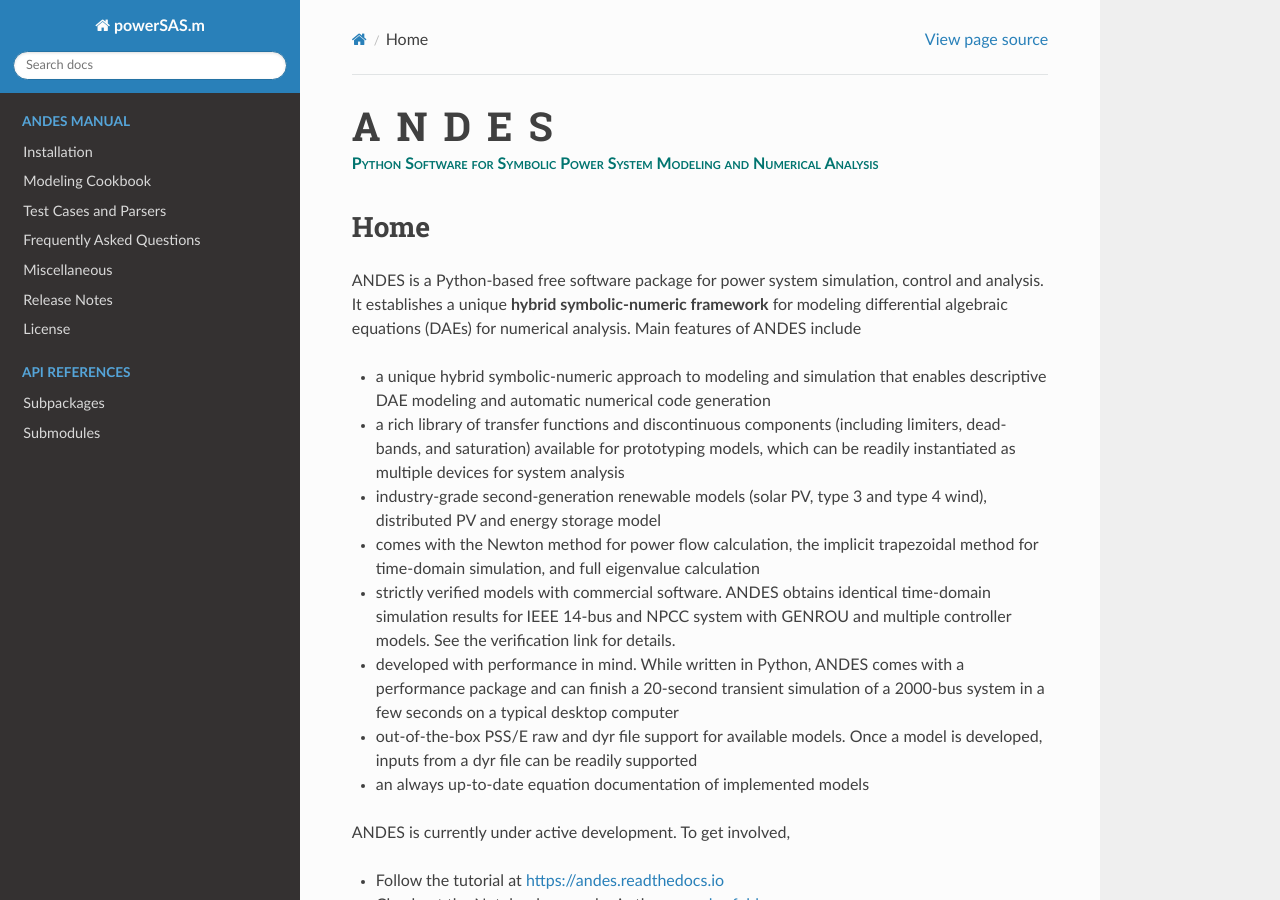
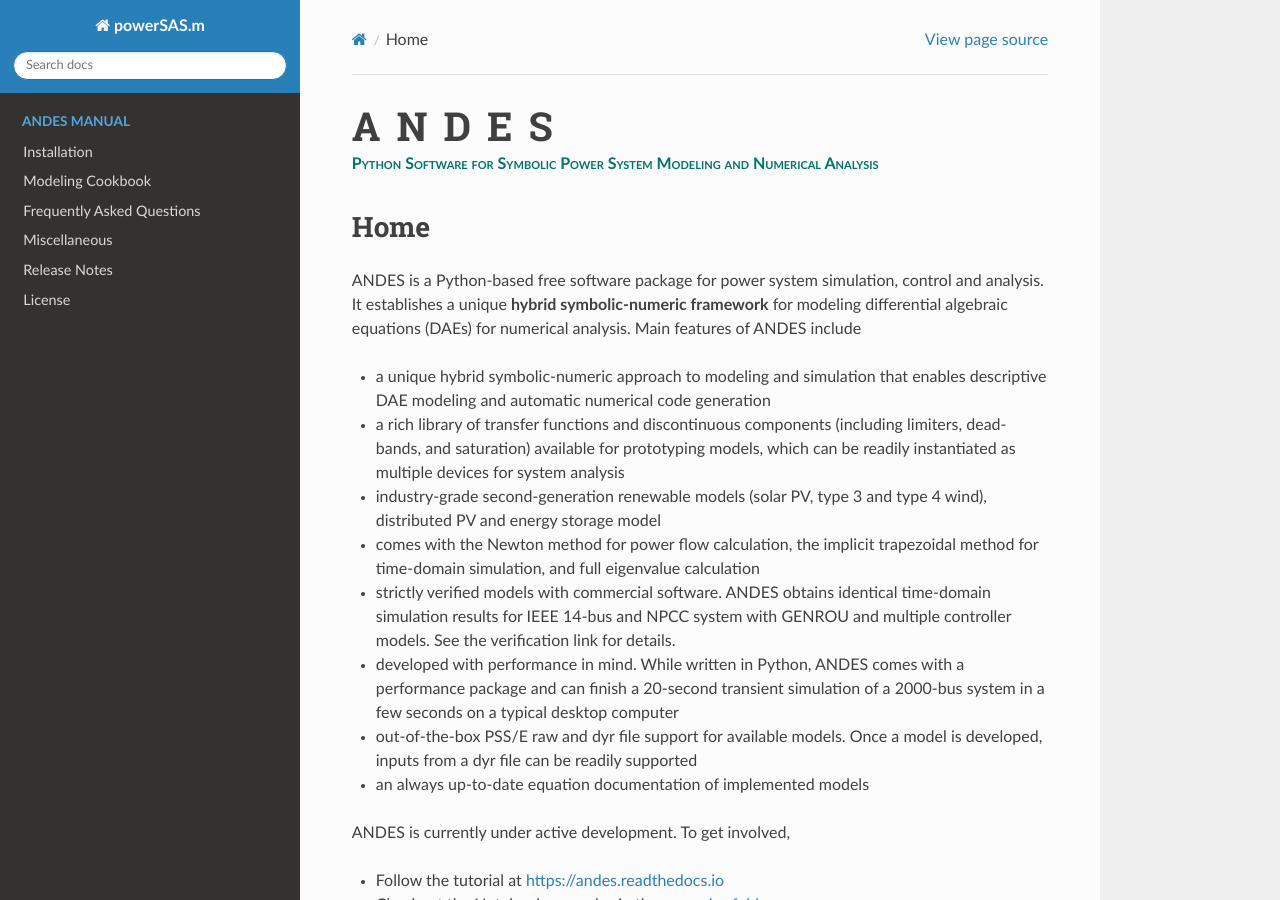
Before and after one commit to ANL-CEEESA/powersas.m, a Sphinx documentation site: the page built from docs/source/index.rst, in a window 1280 px wide and 900 px high. Built offline with Sphinx 7.4.7 and the Read the Docs theme 2.0.0, drawn with Linux system fonts in a browser that asks for light colours; pages that are not in the unit, such as notebooks, are missing from menus; the version number could not be read and is left out.

```diff
--- a/docs/source/index.rst
+++ b/docs/source/index.rst
@@ -72,7 +72,6 @@ See the GitHub repository for a full list of contributors.
 
    install.rst
    modeling.rst
-   cases.rst
    configref.rst
    faq.rst
    troubleshooting.rst
```
Also changed, not shown: other parts of docs/source/index.rst (+0 -2 lines).
